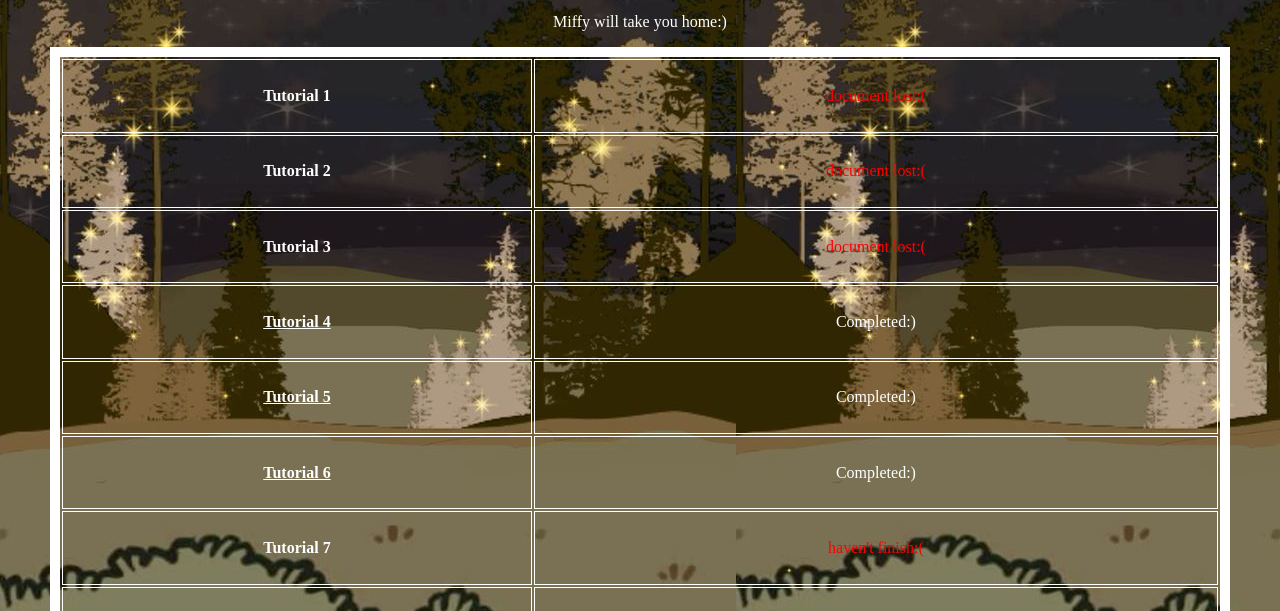
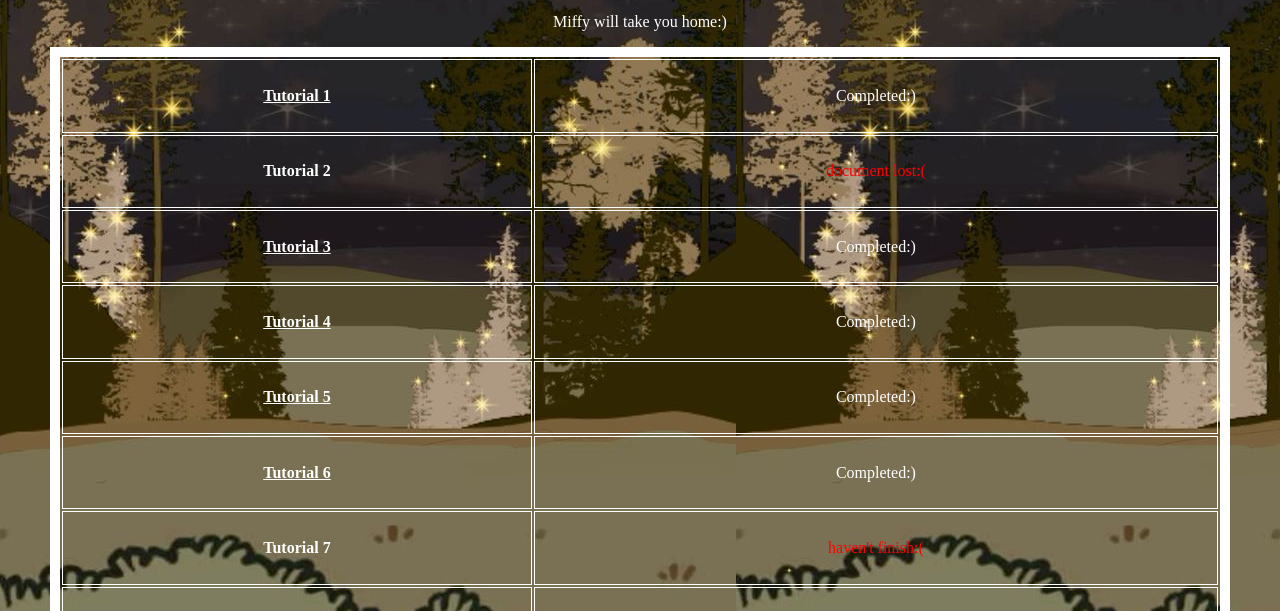
Before and after one commit to leadtopb/phoebe.github.io, a plain HTML site: page tutorial/tutorial12.html in a window 1280 px wide. Shown: the part 171-782 px from the top of the page. Drawn offline with Linux system fonts and the light colour scheme.

Commit message:
Update tutorial12.html

```diff
--- a/tutorial/tutorial12.html
+++ b/tutorial/tutorial12.html
@@ -15,8 +15,11 @@
 </center>
 <table border=10 bordercolor=white width=100% height=100% align=center>
 <tr>
-<th align=center style="color:white;">Tutorial 1</th>
-<td align=center style="color:red;">document lost:(</td>
+<th align=center style="color:white;">
+<a href="tutorial1.docx">
+Tutorial 1</th>
+</a>
+<td align=center style="color:white;">Completed:)</td>
 </tr>
 
 <tr>
@@ -25,8 +28,11 @@
 </tr>
 
 <tr>
-<th align=center style="color:white;">Tutorial 3</th>
-<td align=center style="color:red;">document lost:(</td>
+<th align=center style="color:white;">
+<a href="Tutorial3.jpg">
+Tutorial 3</th>
+</a>
+<td align=center style="color:white;">Completed:)</td>
 </tr>
 
 <tr>
```
